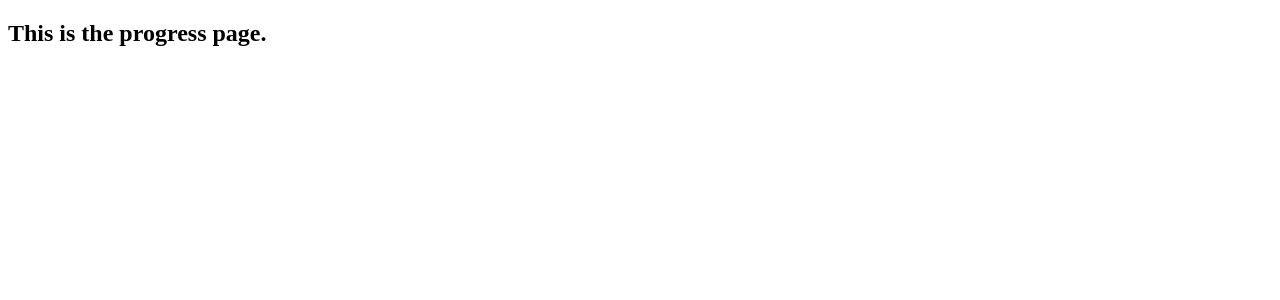
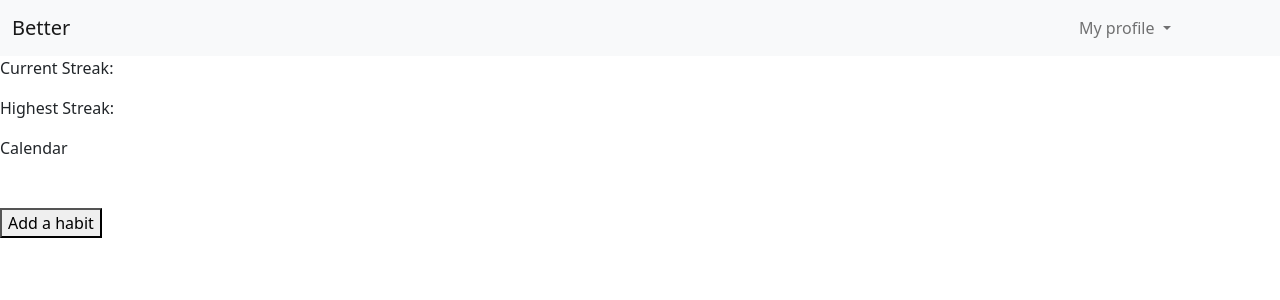
Before and after one commit to chansya/Capstone_project, a Flask app: template templates/progress.html in a window 1280 px wide. Shown: the top 300 px of the page. Run offline with Flask 2, Linux system fonts and the light colour scheme; the template is opened without the code that fills it, so the values that code supplies are empty.

Commit message:
Create form for new habit

```diff
--- a/server.py
+++ b/server.py
@@ -3,7 +3,7 @@
 from unicodedata import name
 from flask import Flask, render_template, request, flash, session, redirect
 from model import connect_to_db, db, User, Habit, Record, Badge
-
+from datetime import datetime
 from jinja2 import StrictUndefined
 
 
@@ -22,7 +22,6 @@ def login():
     """View login page."""
     return render_template('login.html')
 
-
 @app.route("/verify_login",methods=["POST"])
 def verify_login():
     """Verify user's login credentials."""
@@ -38,8 +37,7 @@ def verify_login():
         # Log in user by storing the user's email in session
         session["user_email"] = user.email
         flash(f"Welcome back, {user.name}!")
-        return render_template("progress.html")
-
+        return redirect("/progress")
 
 @app.route("/signup")
 def signup():
@@ -65,6 +63,34 @@ def create_account():
         flash("Account created! Please log in.")
         return redirect("/login")
 
+@app.route("/progress")
+def view_progress():
+    """View the progress page."""
+    return render_template("progress.html")
+
+@app.route("/create_habit", methods = ["POST"])
+def create_habit():
+    # get the input from form
+    habit_name = request.form.get("habit_name")
+    frequency = request.form.get("frequency")
+    time_period = request.form.get("time_period")
+    start_date  = datetime.strptime(
+                     request.form['start_date'],
+                     '%Y-%m-%d')
+
+    current_streak = 0
+    max_streak = 0
+
+    user = User.get_by_email(session.get("user_email"))
+
+    habit = Habit.create(user.user_id, habit_name,frequency,time_period,current_streak,max_streak, start_date)
+    db.session.add(habit)
+    db.session.commit()
+    flash("Habit created!")
+    # create new habit
+    habits = Habit.all_habits()
+
+    return render_template("progress.html", habits = habits)
 
 if __name__ == "__main__":
     connect_to_db(app)
--- /dev/null
+++ b/static/css/style.css
@@ -0,0 +1,7 @@
+#habit_form {
+    display: none;
+}
+
+h2{
+    color: aquamarine;
+}
--- /dev/null
+++ b/static/js/habit_form.js
@@ -0,0 +1,12 @@
+const newHabitBtn = document.querySelector('#add_habit');
+const habitForm = document.querySelector('#habit_form');
+const cancelBtn = document.querySelector('#cancel_form');
+
+// display the new habit form when user clicks on "Add a habit" btn
+newHabitBtn.addEventListener('click', ()=>{
+    habitForm.style.display = 'block';
+})
+// hide the form when user clicks cancel
+cancelBtn.addEventListener('click', ()=>{
+    habitForm.style.display = 'none';
+})
--- a/templates/base.html
+++ b/templates/base.html
@@ -7,6 +7,8 @@
     <title>
         {% block title %}{% endblock %}
     </title>
+    <!-- CSS only -->
+    <link href="https://cdn.jsdelivr.net/npm/bootstrap@5.2.0-beta1/dist/css/bootstrap.min.css" rel="stylesheet" integrity="sha384-0evHe/X+R7YkIZDRvuzKMRqM+OrBnVFBL6DOitfPri4tjfHxaWutUpFmBp4vmVor" crossorigin="anonymous">
     {% block head %}{% endblock %}
 </head>
 
@@ -20,5 +22,7 @@
     {% block body %}{% endblock %}
 
     {% block after_body %}{% endblock %}
+    <!-- JavaScript Bundle with Popper -->
+  <script src="https://cdn.jsdelivr.net/npm/bootstrap@5.2.0-beta1/dist/js/bootstrap.bundle.min.js" integrity="sha384-pprn3073KE6tl6bjs2QrFaJGz5/SUsLqktiwsUTF55Jfv3qYSDhgCecCxMW52nD2" crossorigin="anonymous"></script>
 </body>
 </html>
--- a/templates/progress.html
+++ b/templates/progress.html
@@ -1,6 +1,72 @@
 {% extends 'base.html' %}
 {% block title %}My progress{% endblock %}
+{% block head %}
+<link rel="stylesheet" href="static/css/style.css">
+{% endblock %}
 
 {% block body %}
-<h2>This is the progress page.</h2>
+<nav class="navbar navbar-expand-lg bg-light">
+    <div class="container-fluid">
+      <a class="navbar-brand" href="#">Better</a>
+      <button class="navbar-toggler" type="button" data-bs-toggle="collapse" data-bs-target="#navbarSupportedContent" aria-controls="navbarSupportedContent" aria-expanded="false" aria-label="Toggle navigation">
+        <span class="navbar-toggler-icon"></span>
+      </button>
+      <div class="collapse navbar-collapse" id="navbarSupportedContent">
+        <ul class="navbar-nav me-auto mb-2 mb-lg-0 offset-10">
+          <li class="nav-item dropdown">
+            <a class="nav-link dropdown-toggle" href="#" id="navbarDropdown" role="button" data-bs-toggle="dropdown" aria-expanded="false">
+              My profile
+            </a>
+            <ul class="dropdown-menu" aria-labelledby="navbarDropdown">
+              <li><a class="dropdown-item" href="#">My habits</a></li>
+              <li><a class="dropdown-item" href="#">My badges</a></li>
+              <li><hr class="dropdown-divider"></li>
+              <li><a class="dropdown-item" href="#">Settings</a></li>
+            </ul>
+          </li>
+        </ul>
+      </div>
+    </div>
+</nav>
+
+<p>Current Streak:</p>
+<p>Highest Streak:</p>
+<div>Calendar</div>
+<br>
+<br>
+<div>
+    <button id="add_habit">Add a habit</button>
+</div>
+<div>
+    <form action="/create_habit" method="POST" id="habit_form">
+        <div>
+            <label for="habit_name">Name</label>
+            <input type="text" name="habit_name" id="habit_name" required>
+        </div>
+        <div>
+            <label for="frequency">Frequency</label>
+            <input type="number" name="frequency" id="frequency" min="1" required>
+            <span>Time(s)</span>
+            <select name="time_period" id="time_period" required>
+                <option value="per_day">Per Day</option>
+                <option value="per_week">Per Week</option>
+                <option value="per_month">Per Month</option>
+            </select>
+        </div>
+        <div>
+            <label for="start_date">Start Date</label>
+            <input type="date" name="start_date" id="start_date" required>
+
+            <!-- <label for="end_date">End Date (Optional)</label>
+            <input type="date" name="end_date" id="end_date"> -->
+        </div>
+        <button type="button" id="cancel_form">Cancel</button>
+        <button type="submit">Save</button>
+
+    </form>
+</div>
 {% endblock %}
+
+{% block after_body %}
+<script src="/static/js/habit_form.js"></script>
+{% endblock %}
```
Also changed, not shown: model.py (+4 -4 lines), seed.py (+12 -9 lines).
